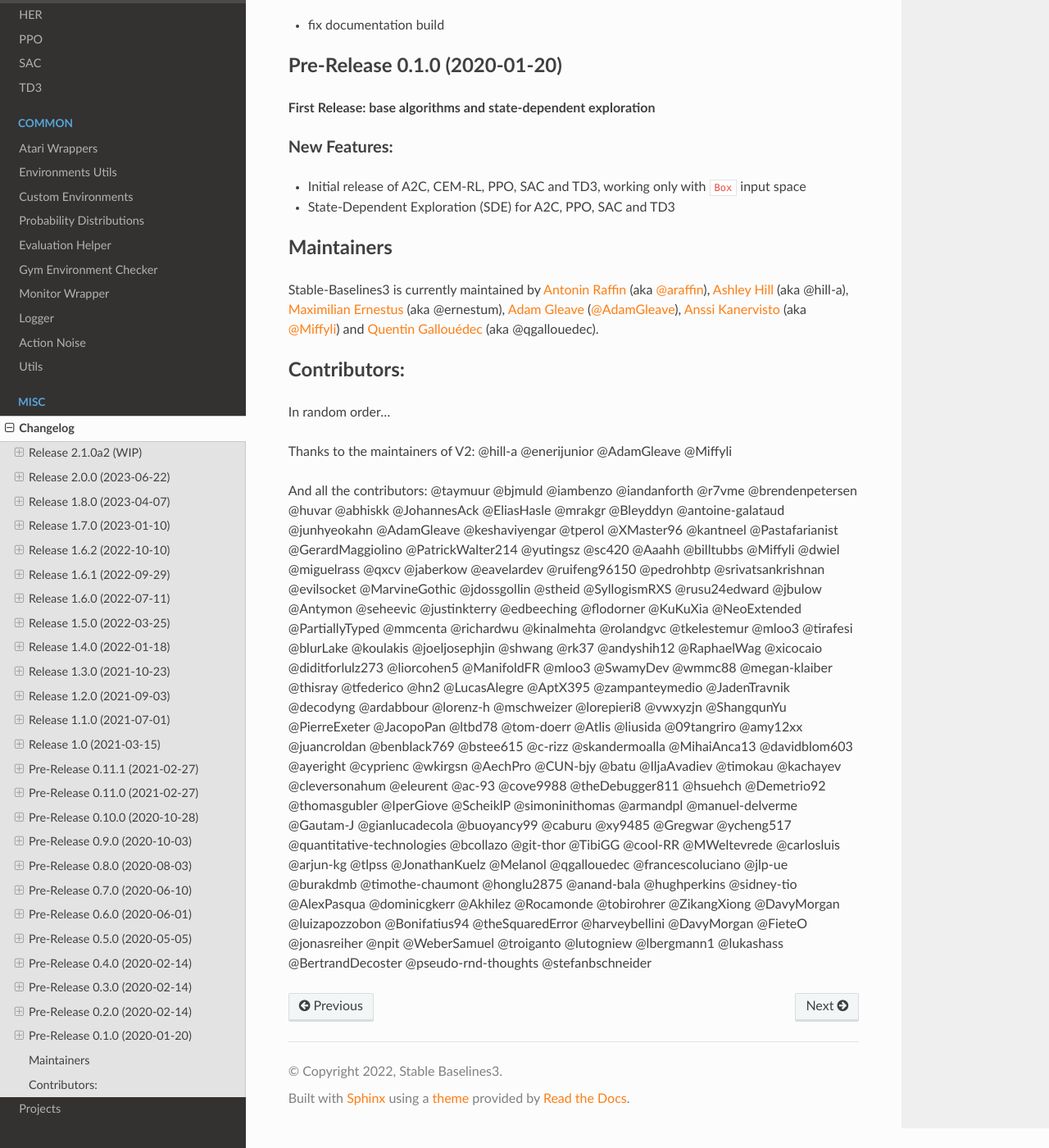
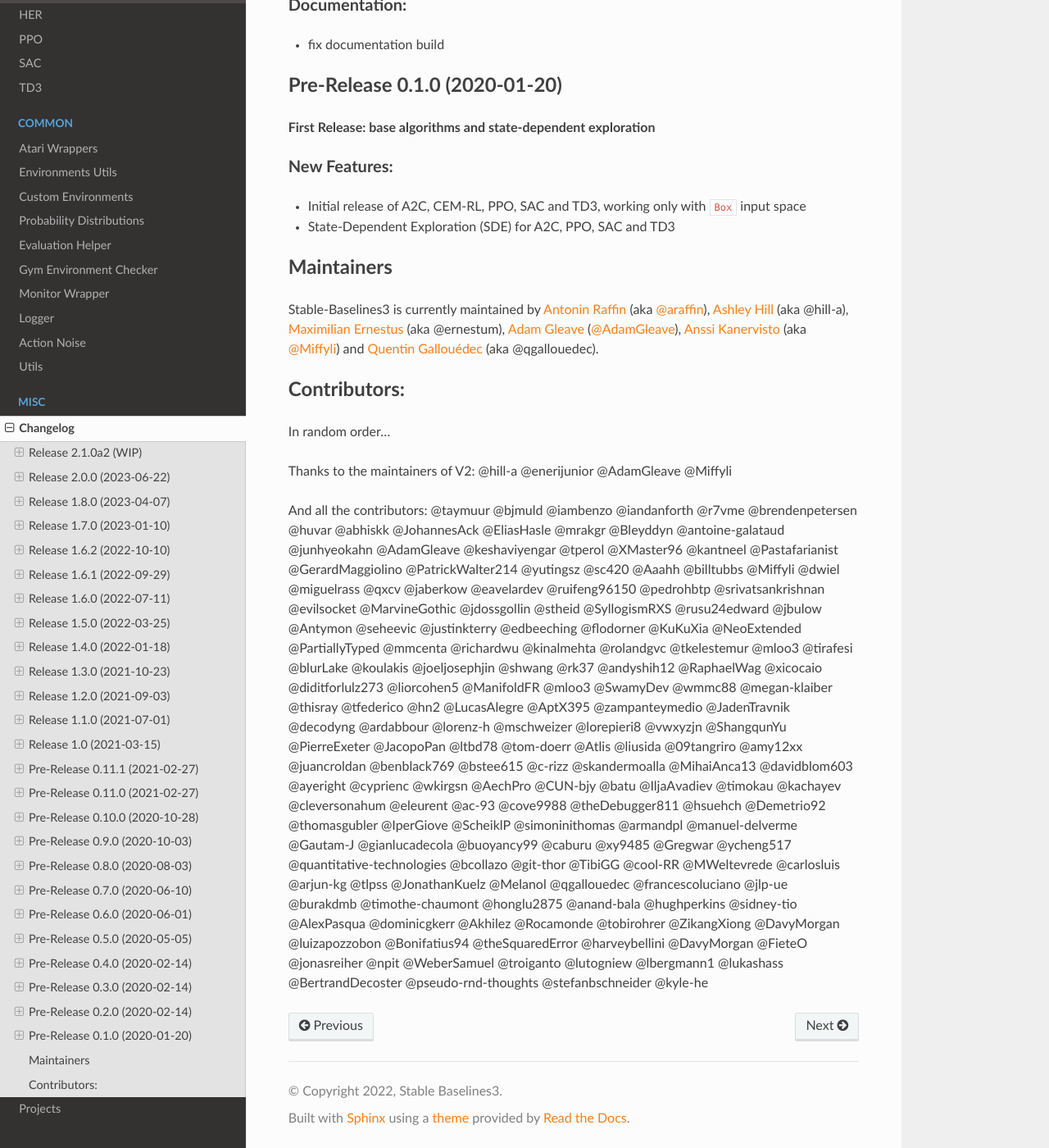
Before and after one commit to DLR-RM/stable-baselines3, a Sphinx documentation site: the page built from docs/misc/changelog.rst, in a window 1280 px wide and 1400 px high, scrolled down 33218 px. Shown: the whole window at 82% size. Built offline with Sphinx 7.4.7 and the Read the Docs theme 2.0.0, drawn with Linux system fonts in a browser that asks for light colours; some of the changed text lies outside the part shown.

Commit message:
Update changelog.rst

```diff
--- a/docs/misc/changelog.rst
+++ b/docs/misc/changelog.rst
@@ -38,6 +38,7 @@
 Documentation:
 ^^^^^^^^^^^^^^
 - Fixed callback example (@BertrandDecoster)
+- Fixed policy network example (@kyle-he)
 - Added mobile-env as new community project (@stefanbschneider)
 
 
@@ -1399,4 +1400,4 @@
 @Melanol @qgallouedec @francescoluciano @jlp-ue @burakdmb @timothe-chaumont @honglu2875
 @anand-bala @hughperkins @sidney-tio @AlexPasqua @dominicgkerr @Akhilez @Rocamonde @tobirohrer @ZikangXiong
 @DavyMorgan @luizapozzobon @Bonifatius94 @theSquaredError @harveybellini @DavyMorgan @FieteO @jonasreiher @npit @WeberSamuel @troiganto
-@lutogniew @lbergmann1 @lukashass @BertrandDecoster @pseudo-rnd-thoughts @stefanbschneider
+@lutogniew @lbergmann1 @lukashass @BertrandDecoster @pseudo-rnd-thoughts @stefanbschneider @kyle-he
```
